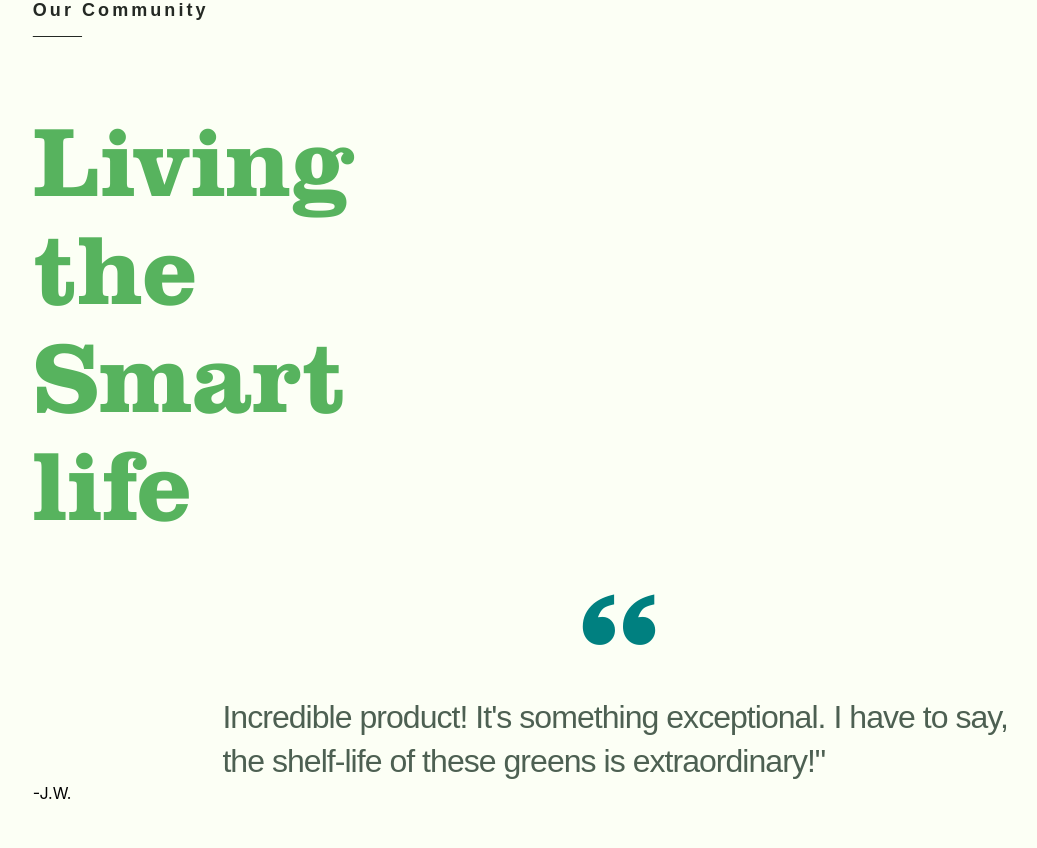
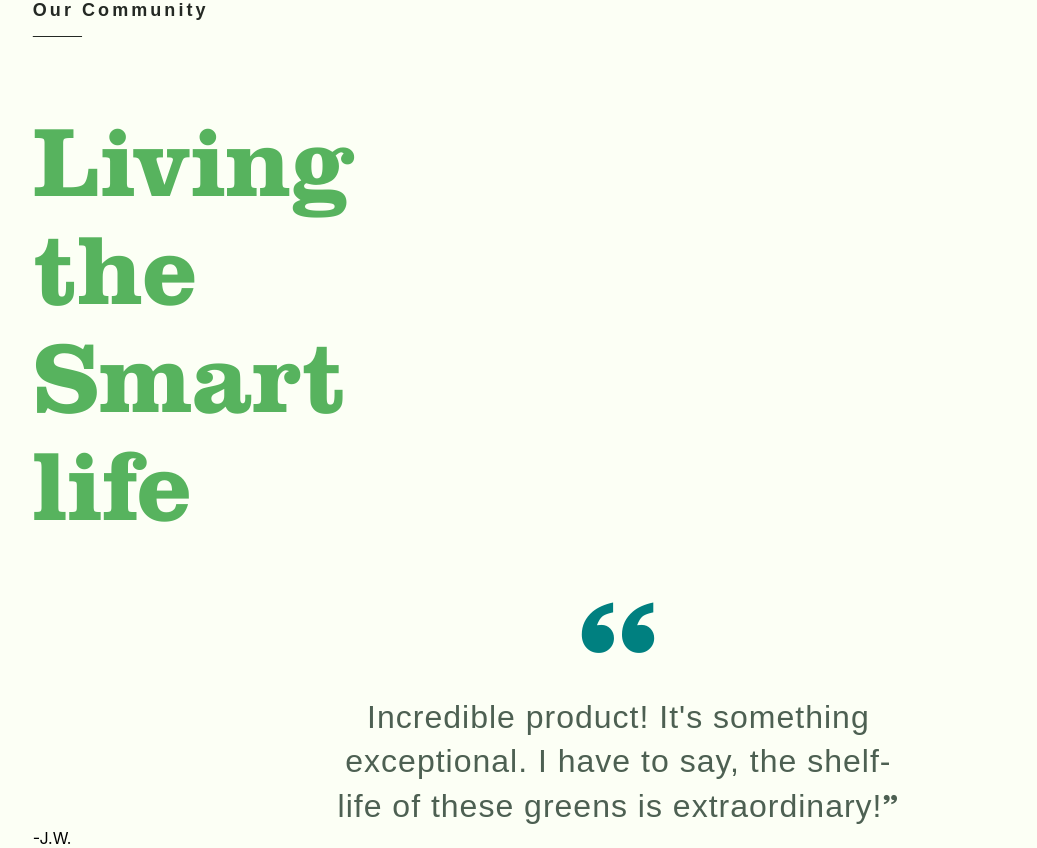
Before and after one commit to JuanTValdez/smart_acres, a React (Create React App) app: page / in a window 1280 px wide. Shown: the whole page, without its empty margins (76-1113 px from the left). Before the commit the page ends 803 px from the top, so only its background shows below. Built offline with nearby package versions, Linux system fonts and the light colour scheme.

Commit message:
styled end quotation mark for phrase

```diff
--- a/src/components/OurCommunity.js
+++ b/src/components/OurCommunity.js
@@ -13,7 +13,7 @@ export default function OurCommunity() {
 
 				<p className='endorsement-txt'>
 					Incredible product! It's something exceptional. I have to say, the
-					shelf-life of these greens is extraordinary!"
+					shelf-life of these greens is extraordinary!
 				</p>
 
 				<div className='initials'>-J.W.</div>
--- a/src/styles/OurCommunity.css
+++ b/src/styles/OurCommunity.css
@@ -28,26 +28,29 @@
 	color: var(--dark-pastel-green);
 }
 
-
-
 .endorsement-txt {
-	width: 792px;
+	max-width: 45dvw;
 	margin: 0 auto;
 	font-family: 'Work-sans', sans-serif;
 	font-size: 2rem;
 	line-height: 1.38;
-	letter-spacing: -0.96px;
+	text-align: center;
+	letter-spacing: 1px;
 	color: var(--gunmetal);
 	&::before {
 		content: '“';
 		display: block;
-		margin: 0 auto;
 		font-family: 'ClarendonURW-Lig', sans-serif;
 		height: 10rem;
 		text-align: center;
-		line-height: 1.29;
-
 		font-size: 10.875rem;
 		color: var(--blue-green);
 	}
+	&::after {
+		content: '”';
+		font-family: 'ClarendonURW-Lig', sans-serif;
+
+		font-size: 2rem;
+		color: var(--gunmetal);
+	}
 }
```
